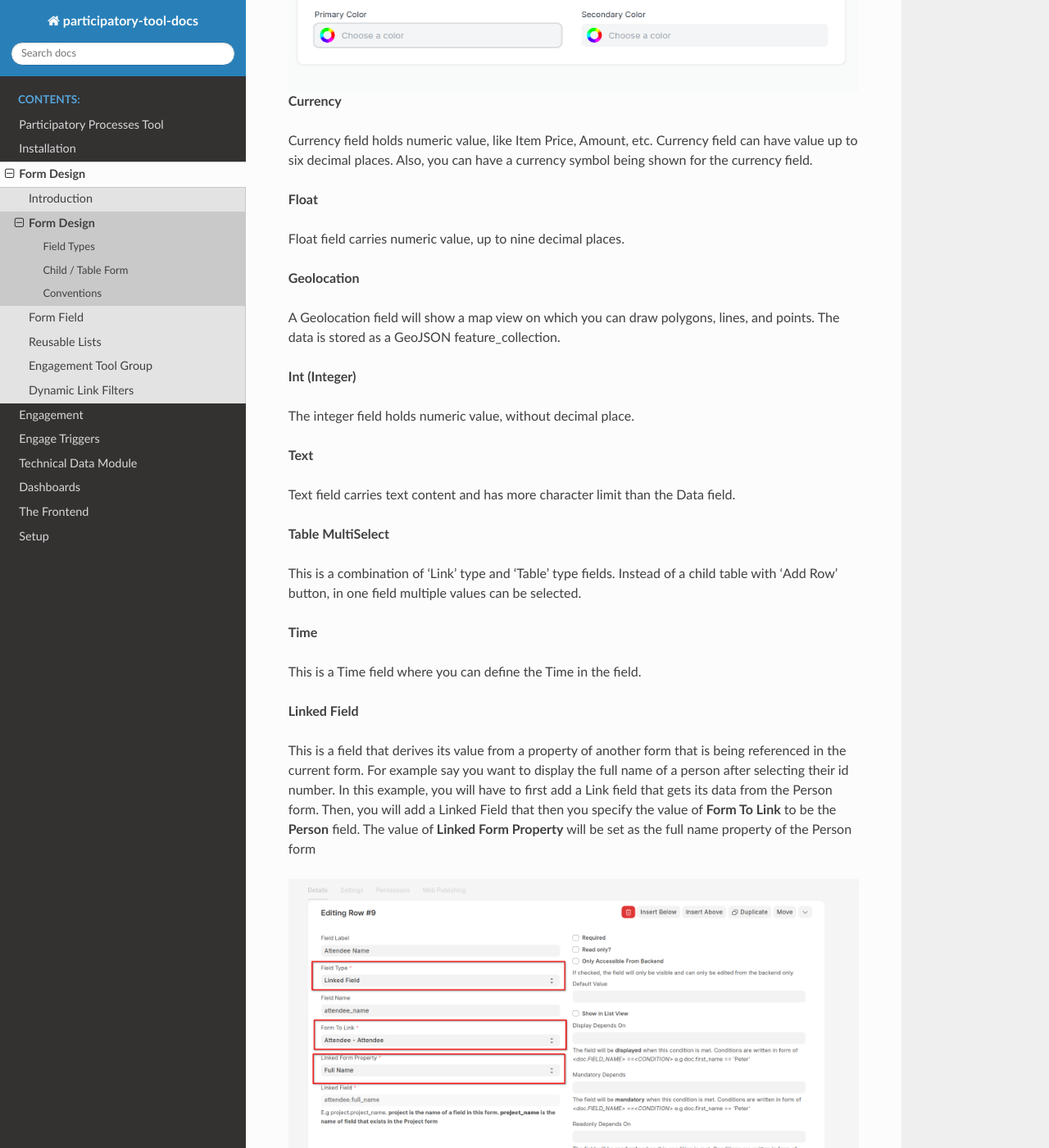
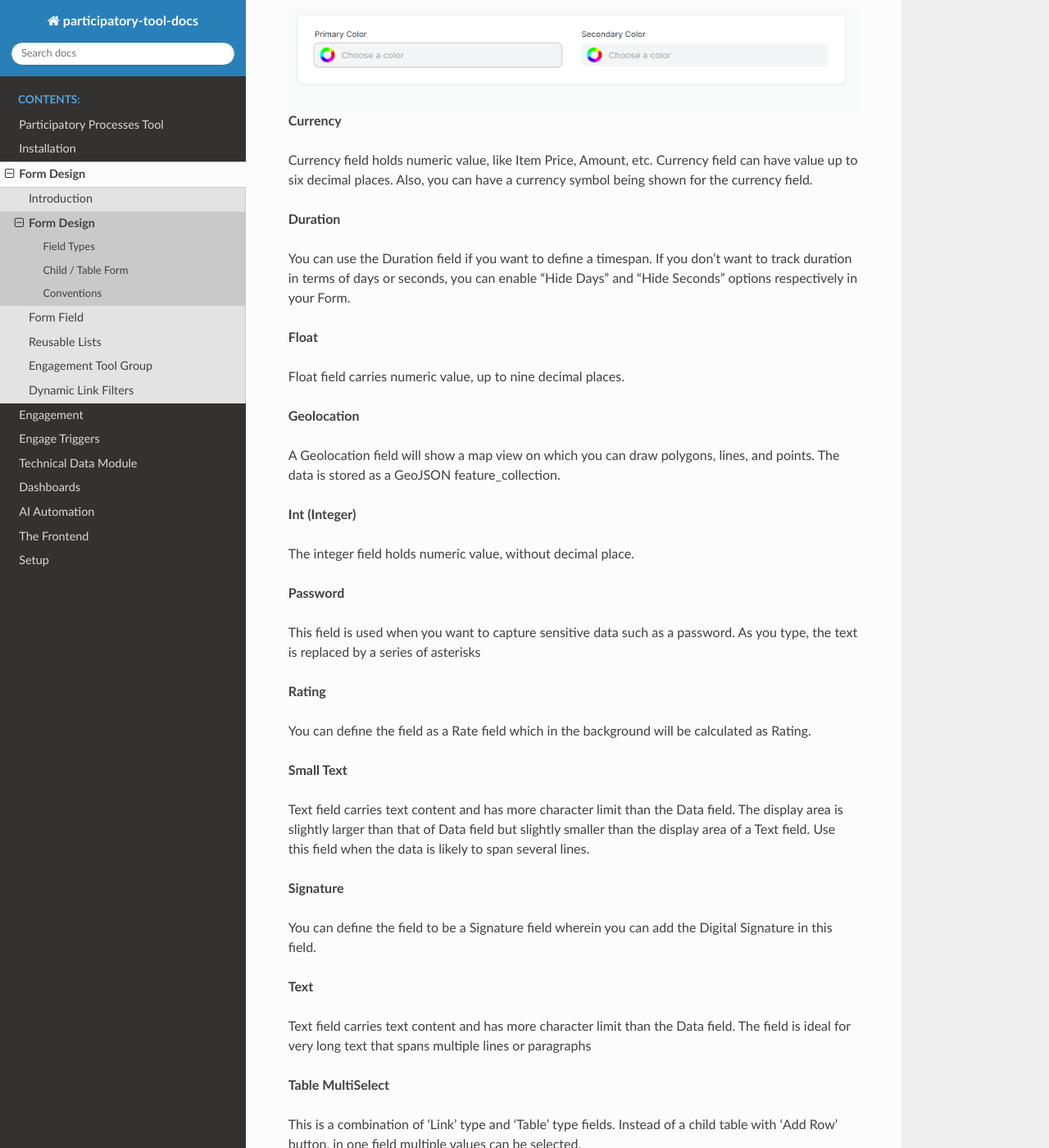
Before and after one commit to e3tools/participatory-tool-docs, a Sphinx documentation site: the page built from docs/form-design/form-design.rst, in a window 1280 px wide and 1400 px high, scrolled down 4047 px. Shown: the whole window at 82% size. Built offline with Sphinx 7.4.7 and the Read the Docs theme 3.1.0, drawn with Linux system fonts in a browser that asks for light colours; some of the changed text lies outside the part shown.

Commit message:
docs: Update documentation on form design

```diff
--- a/docs/form-design/form-design.rst
+++ b/docs/form-design/form-design.rst
@@ -65,7 +65,7 @@ Please note that you will need to replace the field names with the appropriate n
 
 **Check**
 
-This will enable you to have a checkbox here. You can set the Default value to 1 and it will be checked by default.
+This will enable you to have a checkbox here. You can set the Default value to 1 and it will be checked by default. When you set the field as mandatory, the form will only submit if the checkbox has been checked.
 
 **Select**
 
@@ -119,6 +119,10 @@ will result into
 
 Currency field holds numeric value, like Item Price, Amount, etc. Currency field can have value up to six decimal places. Also, you can have a currency symbol being shown for the currency field.
 
+**Duration**
+
+You can use the Duration field if you want to define a timespan. If you don't want to track duration in terms of days or seconds, you can enable "Hide Days" and "Hide Seconds" options respectively in your Form.
+
 **Float**
 
 Float field carries numeric value, up to nine decimal places.
@@ -131,9 +135,25 @@ A Geolocation field will show a map view on which you can draw polygons, lines,
 
 The integer field holds numeric value, without decimal place.
 
+**Password**
+
+This field is used when you want to capture sensitive data such as a password. As you type, the text is replaced by a series of asterisks
+
+**Rating**
+
+You can define the field as a Rate field which in the background will be calculated as Rating.
+
+**Small Text**
+
+Text field carries text content and has more character limit than the Data field. The display area is slightly larger than that of Data field but slightly smaller than the display area of a Text field. Use this field when the data is likely to span several lines.
+
+**Signature**
+
+You can define the field to be a Signature field wherein you can add the Digital Signature in this field.
+
 **Text**
 
-Text field carries text content and has more character limit than the Data field.
+Text field carries text content and has more character limit than the Data field. The field is ideal for very long text that spans multiple lines or paragraphs
 
 **Table MultiSelect**
 
--- a/docs/index.rst
+++ b/docs/index.rst
@@ -18,6 +18,7 @@ Welcome to participatory-tool-docs's documentation!
    triggers/index
    technical/index
    reports/index
+   ai/index
    frontend/index
    setup/index
 
```
Also changed, not shown: docs/ai/index.rst (added, +15 -0 lines).
